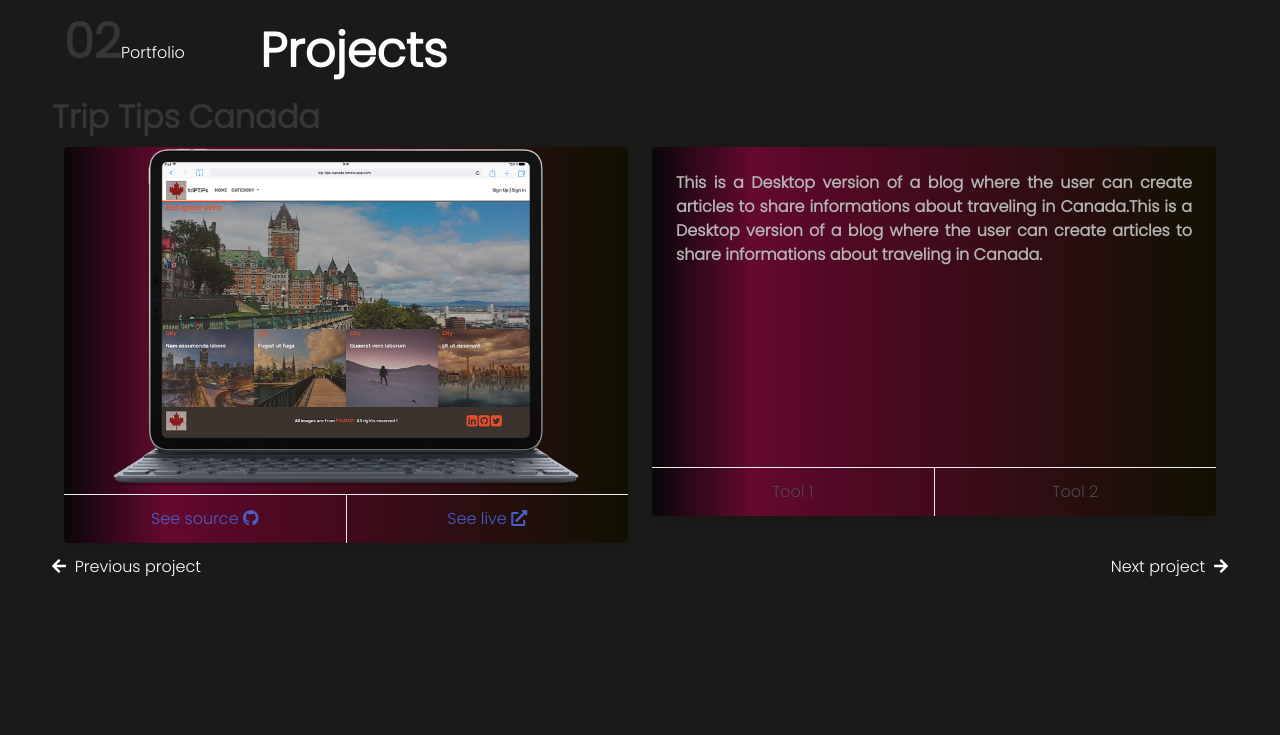
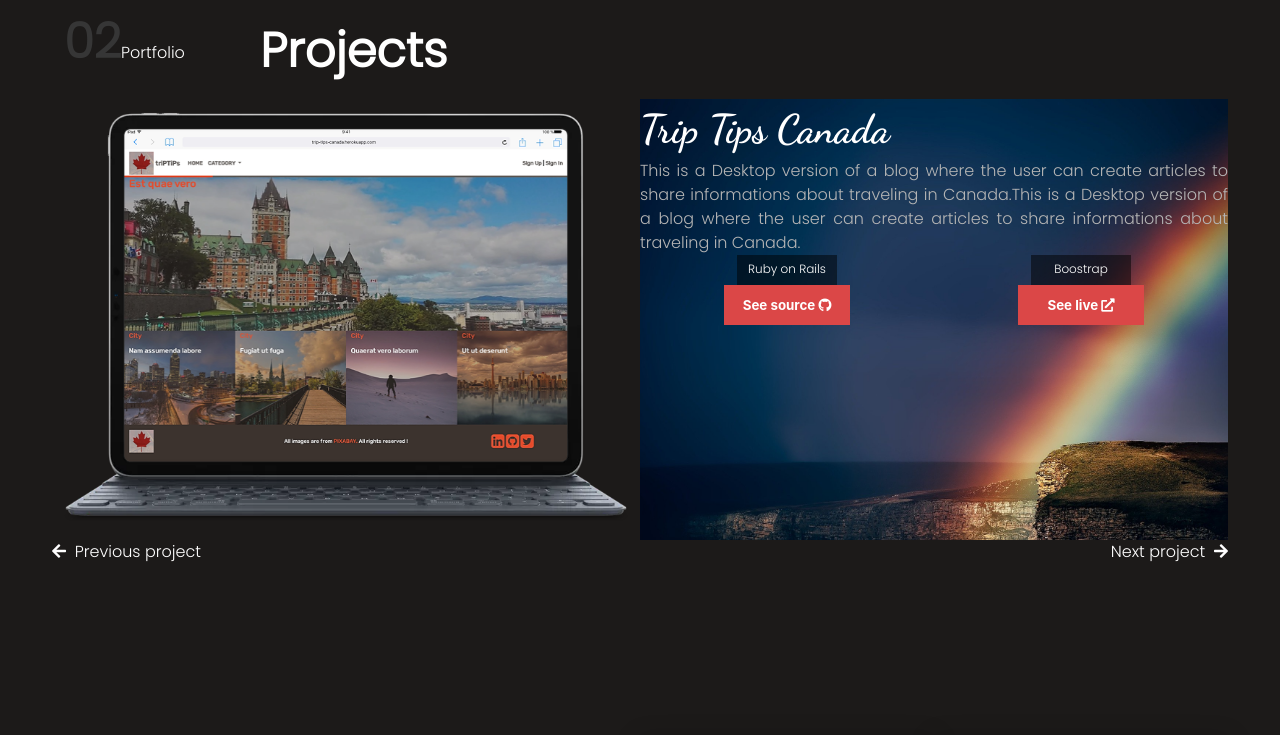
Before and after one commit to brugobi/-Personal-Portfolio-JS, a website built with webpack: page src/index.html in a window 1280 px wide. Shown: the part 709-1444 px from the top of the page. Built offline with nearby package versions, Linux system fonts and the light colour scheme; files whose address does not match are found by name.

Commit message:
change the project section style

```diff
--- a/src/index.html
+++ b/src/index.html
@@ -1,5 +1,6 @@
 <!DOCTYPE html>
 <html lang="en">
+
 <head>
   <meta charset="UTF-8">
   <link rel="shortcut icon" href="#">
@@ -12,6 +13,7 @@
   <link href="https://fonts.googleapis.com/css2?family=Playfair+Display&family=Poppins:wght@300&display=swap"
     rel="stylesheet">
 </head>
+
 <body>
   <nav class="navbar is-dark is-fixed-top" role="navigation" aria-label="main navigation">
     <div class="navbar-brand">
@@ -44,7 +46,9 @@
     <div class="container">
       <div class="columns is-centered">
         <div class="column is-2 is-size-1">
-          <a name="home"><p class=" is-size-1 title">01</p></a>
+          <a name="home">
+            <p class=" is-size-1 title">01</p>
+          </a>
         </div>
         <div class="column is-5">
           <div class="columns pt-6">
@@ -62,10 +66,14 @@
           <div class="columns pt-6 social-media">
             <div class="social-media-title">Social Media</div>
             <div>------</div>
-            <div><a class="white-color" href="https://twitter.com/BrunaGobi2" target="_blanck"><i class="fab fa-twitter"></i></a></div>
-            <div><a class="white-color" href="https://github.com/brugobi" target="_blanck"><i class="fab fa-github"></i></a></div>
-            <div><a class="white-color" href="https://www.linkedin.com/in/bruna-gobi/" target="_blanck"><i class="fab fa-linkedin-in"></i></a></div>
-            <div><a class="white-color" href="https://angel.co/u/bruna-da-nielle-de-oliveira-gobi" target="_blanck"><i class="fab fa-angellist"></i></a></div>
+            <div><a class="white-color" href="https://twitter.com/BrunaGobi2" target="_blanck"><i
+                  class="fab fa-twitter"></i></a></div>
+            <div><a class="white-color" href="https://github.com/brugobi" target="_blanck"><i
+                  class="fab fa-github"></i></a></div>
+            <div><a class="white-color" href="https://www.linkedin.com/in/bruna-gobi/" target="_blanck"><i
+                  class="fab fa-linkedin-in"></i></a></div>
+            <div><a class="white-color" href="https://angel.co/u/bruna-da-nielle-de-oliveira-gobi" target="_blanck"><i
+                  class="fab fa-angellist"></i></a></div>
           </div>
 
         </div>
@@ -73,8 +81,7 @@
     </div>
   </section>
 
-  <!-- Projects -->
-
+  <!-- Projects Vesion 2 -->
   <section class="section">
     <a name="project"></a>
     <div class="container">
@@ -84,39 +91,31 @@
           <p class="is-size-1 has-text-weight-bold">Projects</p>
         </div>
       </div>
-      <div class="columns">
-        <h1 id="title-project" class="title">Trip and Tips Canada</h1>
-      </div>
-      <div class="columns">
+      <div class="columns project-container">
         <div class="column">
-          <div class="card card-img">
-            <div class="card-image has-text-centered px-6">
           <img id="project-img" src="./trip.jpg" alt="trip">
         </div>
-            <div class="card-footer">
-              <p class="card-footer-item">
-                <a href="/" id="link-source" target="_blanck">See source&nbsp;<i class="fab fa-github"></i></a>
-              </p>
-              <p class="card-footer-item">
-                <a href="/" id="link-demo" target="_blanck">See live&nbsp;<i class="fas fa-external-link-alt"></i></a>
+        <div class="column project-info" style="background-image: url('./wales.png');">
+          <div class="columns">
+            <h1 id="title-project" class="project-title">Trip and Tips Canada</h1>
+          </div>
+          <div class="columns has-text-centered has-text-grey-light has-text-justified">
+            <p id="info">This is a Desktop version of a blog where the user can create articles to share informations
+              about
+              traveling in Canada.Features: Registration & Login, Ability to create categories, Ability to create
+              articles that
+              belong to multiple categories and contain images, Ability to vote/downvote articles.
             </p>
           </div>
+          <div class="columns is-flex is-flex-wrap-wrap is-justify-content-space-around has-text-centered">
+            <div class="tools">Ruby on Rails</div>
+            <div class="tools">Boostrap</div>
           </div>
-        </div>
-        <div class="column">
-          <div class="card card-img">
-            <div class="card-content has-text-centered has-text-grey-light has-text-justified has-text-weight-bold">
-              <p id="info">This is a Desktop version of a blog where the user can create articles to share informations about traveling in Canada.Features: Registration & Login, Ability to create categories, Ability to create articles that belong to multiple categories and contain images, Ability to vote/downvote articles.
-              </p>
-            </div>
-            <div class="card-footer">
-              <p class="card-footer-item">
-                Tool 1
-              </p>
-              <p class="card-footer-item">
-                Tool 2
-              </p>
-            </div>
+          <div class="columns is-flex is-justify-content-space-around">
+            <button class="btn-resume"><strong><a href="/" id="link-source" target="_blanck">See source&nbsp;<i
+                    class="fab fa-github"></i></a></strong></button>
+            <button class="btn-resume"><strong><a href="/" id="link-demo" target="_blanck">See live&nbsp;<i
+                    class="fas fa-external-link-alt"></i></a></strong></button>
           </div>
         </div>
       </div>
@@ -125,9 +124,9 @@
         <div class="next-btn">Next project&nbsp;&nbsp;<i class="fas fa-arrow-right"></i></div>
       </div>
     </div>
+
   </section>
-
-  <!-- END Projects -->
+  <!-- end of project version 2 -->
 
   <!-- About -->
   <section class="section">
@@ -136,17 +135,20 @@
       <div class="columns">
         <div class="column">
           <div class="columns">
-            <div class="column is-3"><span class="is-size-1">03</span><span>Portfolio</span></div>
+            <div class="column is-3"><span class="is-size-1 number3">03</span><span>Portfolio</span></div>
           </div>
           <div class="columns">
             <h1 class="is-size-1 has-text-weight-bold">About Me</h1>
           </div>
           <div class="columns">
-            <p>I am originally from Brazil. I now live in Canada. I am a former Forensic Officer and now working as a Full Stack
+            <p>I am originally from Brazil. I now live in Canada. I am a former Forensic Officer and now working as a
+              Full Stack
               Developer in constant learning. Currently looking for opportunities.</p>
           </div>
           <div class="columns btn-resume-div">
-            <button><a href="https://docs.google.com/document/d/1iLDh0l_fHicGhtnwW4FKPHUrxGphK6H80bU5vRgIQbA/edit?usp=sharing" target="_blanck">Get my Resume&nbsp;<i class="fas fa-external-link-alt"></i></a></button>
+            <button class="btn-resume"><strong><a
+                  href="https://docs.google.com/document/d/1iLDh0l_fHicGhtnwW4FKPHUrxGphK6H80bU5vRgIQbA/edit?usp=sharing"
+                  target="_blanck">Get my Resume&nbsp;<i class="fas fa-external-link-alt"></i></a></strong></button>
           </div>
         </div>
         <div class="column">
@@ -214,13 +216,15 @@
             <h1 class="is-size-1 pt-6 pl-2 has-text-weight-bold">Contact Me!</h1>
           </div>
           <div class="columns">
-            <p class="pt-1 pl-2">If you'd like to get in contact about potential job opportunities, please reach out!</p>
+            <p class="pt-1 pl-2">If you'd like to get in contact about potential job opportunities, please reach out!
+            </p>
           </div>
           <form id="form" action="https://formspree.io/f/myybazgg" method="POST">
             <div class="field">
               <label class="label">Name</label>
               <div class="control has-icons-left">
-                <input id="name" class="input is-danger background-black" type="text" placeholder="What is your name?" required>
+                <input id="name" class="input is-danger background-black" type="text" placeholder="What is your name?"
+                  required>
                 <span class="icon is-small is-left">
                   <i class="fas fa-user"></i>
                 </span>
@@ -231,7 +235,8 @@
             <div class="field">
               <label class="label">Email</label>
               <div class="control has-icons-left has-icons-right">
-                <input id="email" class="input is-danger background-black" type="email" placeholder="Email input" value="hello@" name="_replyto">
+                <input id="email" class="input is-danger background-black" type="email" placeholder="Email input"
+                  value="hello@" name="_replyto">
                 <span class="icon is-small is-left">
                   <i class="fas fa-envelope"></i>
                 </span>
@@ -242,13 +247,15 @@
             <div class="field">
               <label class="label">Message</label>
               <div class="control">
-                <textarea id="message" class="textarea is-danger background-black" placeholder="Textarea" name="message" required></textarea>
+                <textarea id="message" class="textarea is-danger background-black" placeholder="Textarea" name="message"
+                  required></textarea>
               </div>
             </div>
 
             <div class="field is-grouped red-color-background is-flex is-justify-content-space-around">
               <div class="control">
-                <button class="button is-ghost" type="submit"><strong><a class="white-color">Submit</a></strong></button>
+                <button class="button is-ghost" type="submit"><strong><a
+                      class="white-color">Submit</a></strong></button>
               </div>
             </div>
           </form>
@@ -260,17 +267,21 @@
     <!-- FOOTER -->
     <footer class="is-flex is-justify-content-space-between">
       <div>
-        <strong><a class="red-color" href="https://docs.google.com/document/d/1iLDh0l_fHicGhtnwW4FKPHUrxGphK6H80bU5vRgIQbA/edit?usp=sharing"
+        <strong><a class="red-color"
+            href="https://docs.google.com/document/d/1iLDh0l_fHicGhtnwW4FKPHUrxGphK6H80bU5vRgIQbA/edit?usp=sharing"
             target="_blanck">Get my Resume&nbsp;<i class="fas fa-external-link-alt"></i></a></strong>
       </div>
       <div class="is-flex is-justify-content-space-around container-icon-footer">
         <a class="white-color" href="https://twitter.com/BrunaGobi2" target="_blanck"><i class="fab fa-twitter"></i></a>
         <a class="white-color" href="https://github.com/brugobi" target="_blanck"><i class="fab fa-github"></i></a>
-        <a class="white-color" href="https://www.linkedin.com/in/bruna-gobi/" target="_blanck"><i class="fab fa-linkedin-in"></i></a>
-        <a  class="white-color" href="https://angel.co/u/bruna-da-nielle-de-oliveira-gobi" target="_blanck"><i class="fab fa-angellist"></i></a>
+        <a class="white-color" href="https://www.linkedin.com/in/bruna-gobi/" target="_blanck"><i
+            class="fab fa-linkedin-in"></i></a>
+        <a class="white-color" href="https://angel.co/u/bruna-da-nielle-de-oliveira-gobi" target="_blanck"><i
+            class="fab fa-angellist"></i></a>
       </div>
     </footer>
     <!-- END FOOTER -->
   </section>
 </body>
+
 </html>
--- a/src/index.js
+++ b/src/index.js
@@ -5,6 +5,11 @@ import Trip from './assets/images/trip.jpg';
 import News from './assets/images/news_week.png';
 import Shop from './assets/images/online_shop.png';
 import Background from './assets/images/project.png';
+import Expectrum from './assets/images/expectrum.png';
+import Square from './assets/images/square.png';
+import Frame from './assets/images/frame.png';
+import Wales from './assets/images/wales.png';
+
 
 const bugerIcon = document.querySelector('#burger');
 const navbarMenu = document.querySelector('#nav-links');
--- a/src/styles.scss
+++ b/src/styles.scss
@@ -137,26 +137,36 @@ section {
   padding-top: 100px;
 }
 
-.card-img {
-  background: rgb(109, 16, 116);
-  background:
-    linear-gradient(
-      90deg,
-      rgba(109, 16, 116, 1) 0%,
-      rgba(13, 6, 17, 1) 0%,
-      rgba(29, 66, 161, 1) 0%,
-      rgba(93, 25, 149, 1) 0%,
-      rgba(8, 6, 9, 1) 0%,
-      rgba(102, 9, 47, 1) 18%,
-      rgba(85, 8, 38, 1) 30%,
-      rgba(16, 17, 2, 1) 100%,
-      rgba(48, 154, 235, 1) 100%,
-      rgba(0, 212, 255, 1) 100%
-    );
+.btn-resume {
+  width: 126px;
+  height: 40px;
+  background-color: $color-red;
+  border: none;
 }
 
-.card-content {
-  min-height: 40vh;
+.btn-resume a {
+  color: $color-white;
+}
+
+.project-title {
+  font-family: "Dancing Script", cursive;
+  font-size: 40px;
+}
+
+.project-info {
+  background-position: center;
+  background-repeat: no-repeat;
+  background-size: cover;
+}
+
+.tools {
+  width: 100px;
+  height: 30px;
+  padding: 5px;
+  font-family: "Poppins", sans-serif;
+  font-size: 12px;
+  color: $color-white;
+  background: rgba(0, 0, 0, 0.5);
 }
 
 .next-btn {
@@ -188,6 +198,10 @@ section {
   background-color: $color-red;
 }
 
+.number3 {
+  color: rgb(55, 56, 57);
+}
+
 footer {
   padding-top: 40px;
 }
@@ -207,4 +221,8 @@ button {
   .container-icon-footer {
     width: 40vw;
   }
+
+  .btn-resume-div {
+  padding-top: 50px;
 }
+}
```
Also changed, not shown: src/assets/images/abstract-258336_1920.png (added), src/assets/images/abstract-258338_1920.png (added), src/assets/images/computer-13.jpg (added), src/assets/images/expectrum.png (added), src/assets/images/frame-1061285_1920.jpg (added), src/assets/images/frame.png (added), src/assets/images/graphics.jpg (added), src/assets/images/square.png (added), src/assets/images/thunderbolt-1905603_1280.png (added), src/assets/images/wales.png (added). Lines whose indentation alone changed are shown as unchanged.
